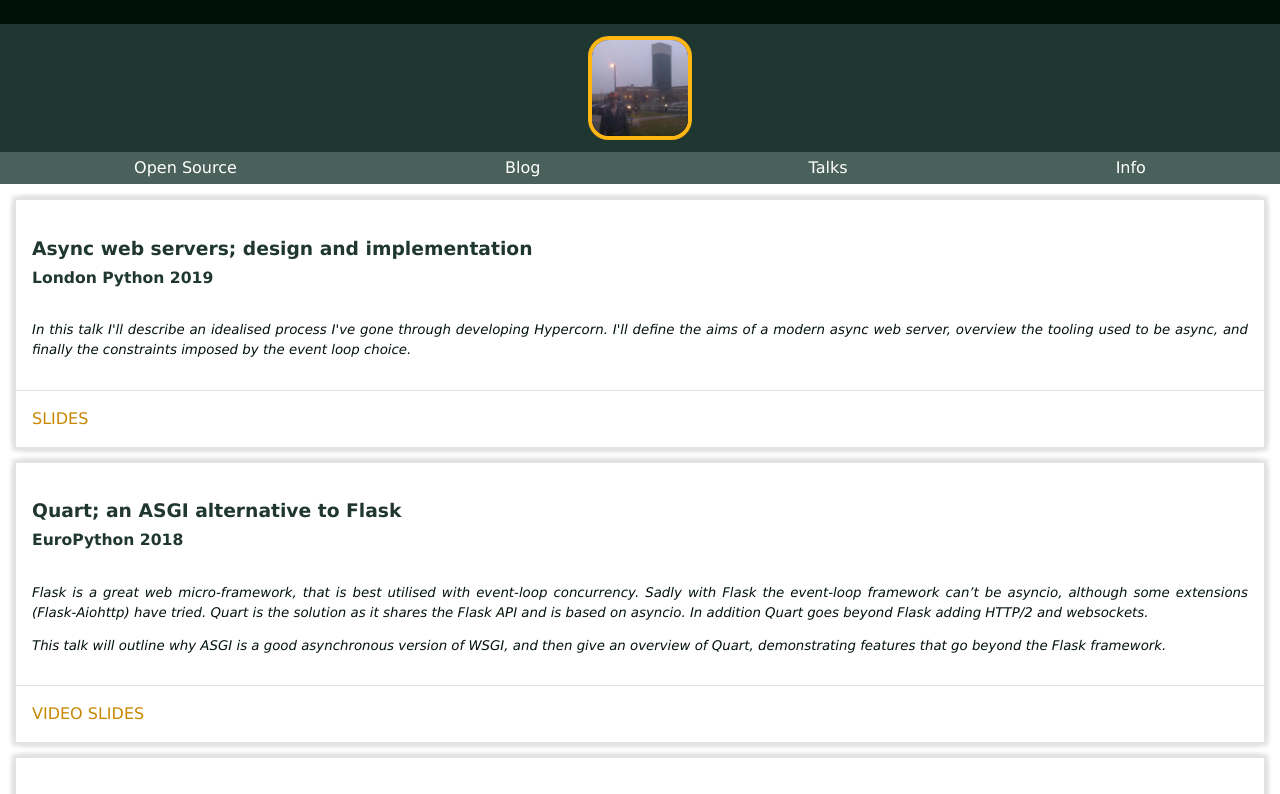
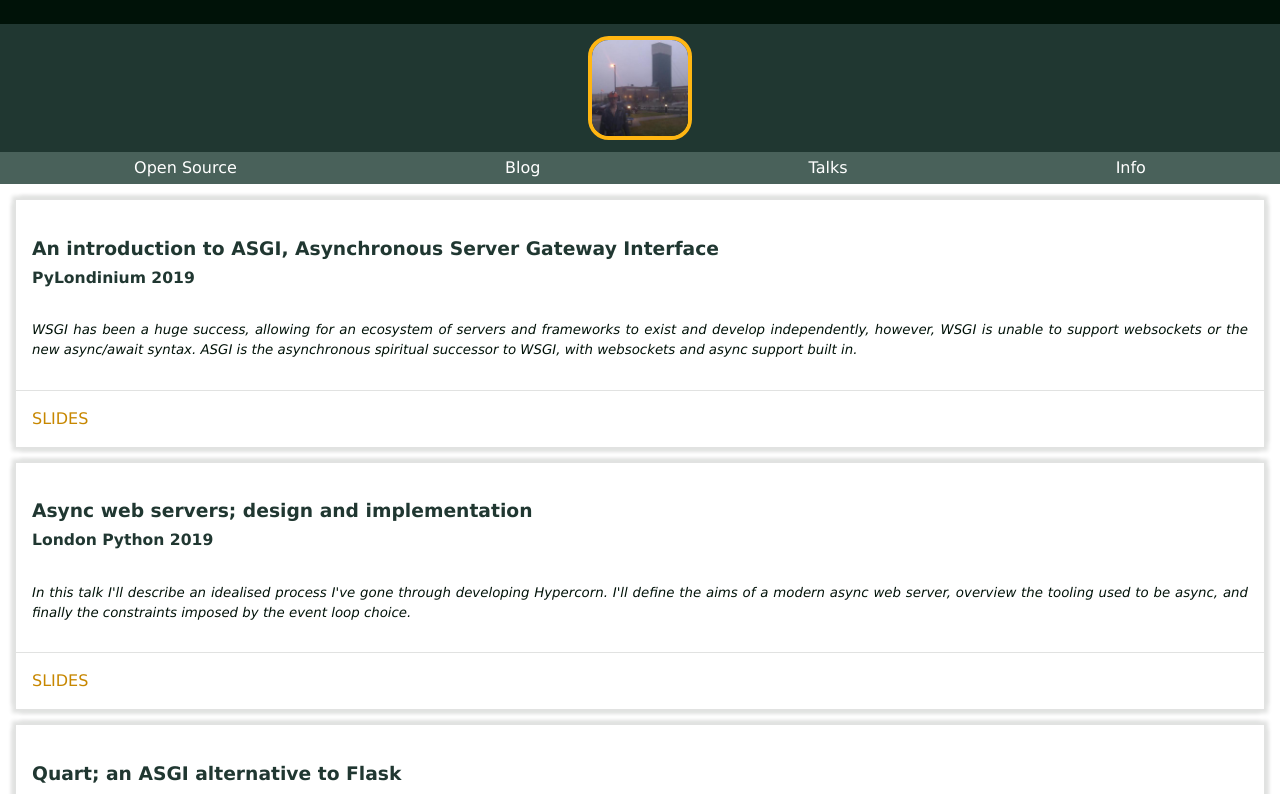
Before and after one commit to pgjones/pgjones_dev, a React (Create React App) app in the folder frontend/: page /talks in a window 1280 px wide. Shown: the top 794 px of the page. Built offline with nearby package versions, Linux system fonts and the light colour scheme.

Commit message:
Add my PyLondinium talk
This at this stage includes only a link to the slides.

```diff
--- a/frontend/src/Talks.tsx
+++ b/frontend/src/Talks.tsx
@@ -15,6 +15,36 @@ const SH3 = styled.h3`
 
 const Talks = () => (
   <ColumnContainer>
+    <Card
+      header={
+        <>
+          <SH3>
+            An introduction to ASGI, Asynchronous Server Gateway Interface
+            <br />
+            <small>PyLondinium 2019</small>
+          </SH3>
+        </>
+      }
+      body={
+        <>
+          <SP>
+            WSGI has been a huge success, allowing for an ecosystem of servers
+            and frameworks to exist and develop independently, however, WSGI is
+            unable to support websockets or the new async/await syntax. ASGI is
+            the asynchronous spiritual successor to WSGI, with websockets and
+            async support built in.
+          </SP>
+        </>
+      }
+      footer={
+        <>
+          <SA href="https://docs.google.com/presentation/d/1lanW471hjyVGk06qi3oGCecJydBVZpYMdaM8bvptIu0/">
+            Slides
+          </SA>
+        </>
+      }
+    />
+
     <Card
       header={
         <>
```
